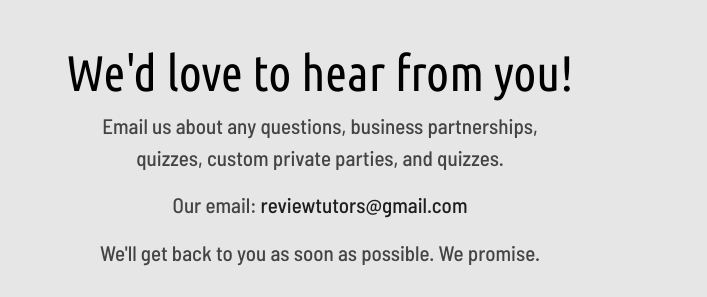
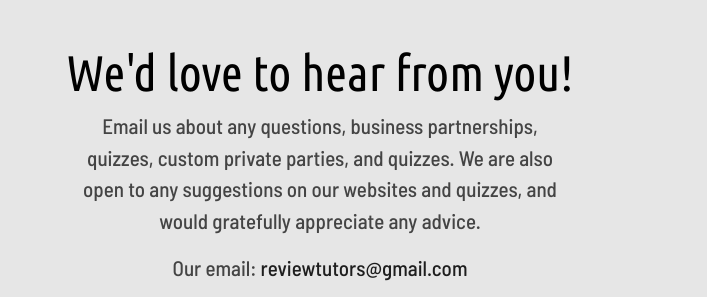
Before and after one commit to ReviewTutor/contact, a plain HTML site: page index.html in a window 1280 px wide. Shown: the part 365-662 px from the top of the page, 0-707 px from the left. Drawn offline with nearby package versions, Linux system fonts and the light colour scheme.

Commit message:
Update index.html

```diff
--- a/index.html
+++ b/index.html
@@ -281,7 +281,7 @@
             <h1> We'd love to hear from you!</h1>
                 <div class="section">
             <p> Email us about any questions, business partnerships, quizzes, custom private parties, and quizzes.
-                </p>
+                We are also open to any suggestions on our websites and quizzes, and would gratefully appreciate any advice. </p>
                 <p>Our email:<a class="new" href="mailto:reviewtutors@gmail.com"> reviewtutors@gmail.com</a></p>
                 <p>We'll get back to you as soon as possible. We promise.</p>
             </div>
```
